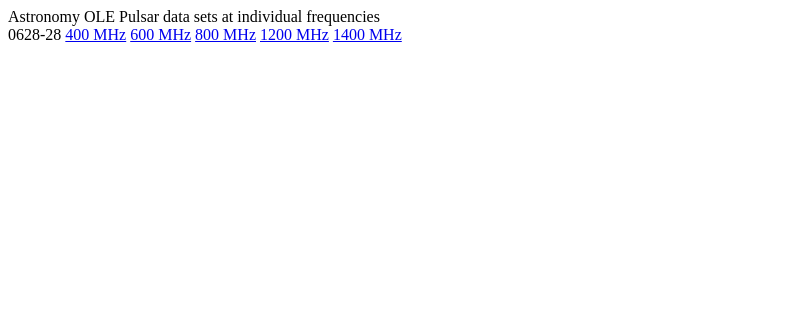
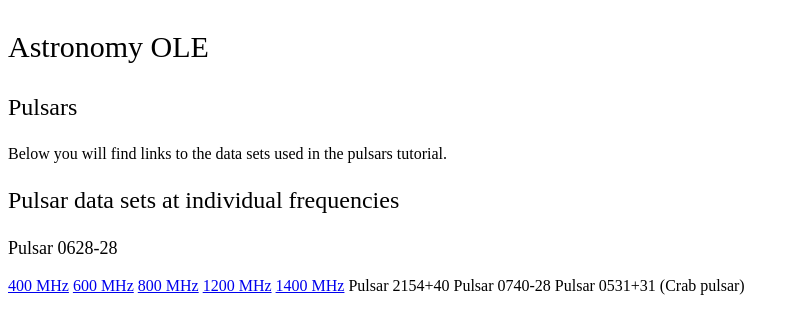
Before and after one commit to hvidy/OLET1638, a plain HTML site: page index.html in a window 1280 px wide. Shown: the whole page, without its empty margins (0-799 px from the left). Drawn offline with Linux system fonts and the light colour scheme.

Commit message:
Formatting

```diff
--- a/index.html
+++ b/index.html
@@ -23,13 +23,24 @@
 
 
   <div id="content">
-    <head>Astronomy OLE</head>
+    <p style="font-size:30px">Astronomy OLE</p>
+    <p style="font-size:24px">Pulsars</p>
+
+    Below you will find links to the data sets used in the pulsars tutorial.
+
+    <p style="font-size:24px">Pulsar data sets at individual frequencies</p>
+
+    <p style="font-size:18px">Pulsar 0628-28</p>
+
+    <a href="0628-28_400.html">400 MHz</a> <a href="0628-28_600.html">600 MHz</a> <a href="0628-28_800.html">800 MHz</a> <a href="0628-28_400.html">1200 MHz</a>     <a href="0628-28_1400.html">1400 MHz</a>
+
+    Pulsar 2154+40
+
+    Pulsar 0740-28
+
+    Pulsar 0531+31 (Crab pulsar)
 
 
-    Pulsar data sets at individual frequencies<br>
-
-    0628-28
-    <a href="0628-28_400.html">400 MHz</a> <a href="0628-28_600.html">600 MHz</a> <a href="0628-28_800.html">800 MHz</a> <a href="0628-28_400.html">1200 MHz</a>     <a href="0628-28_1400.html">1400 MHz</a>
 
   </div>
 
```
